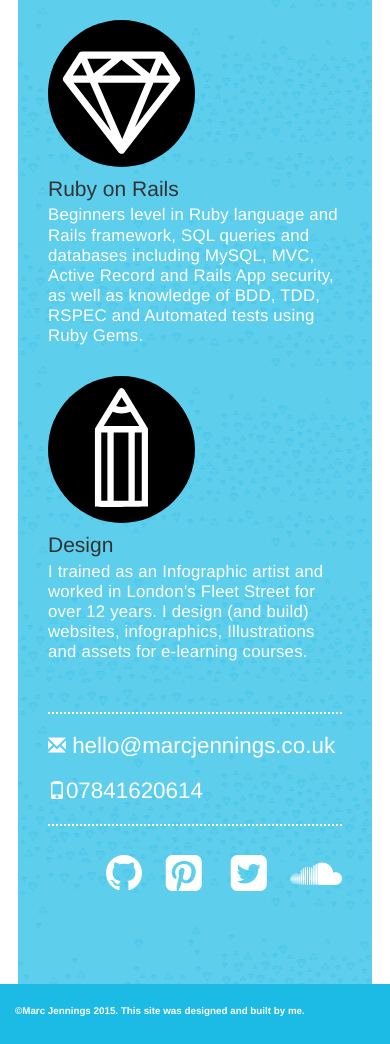
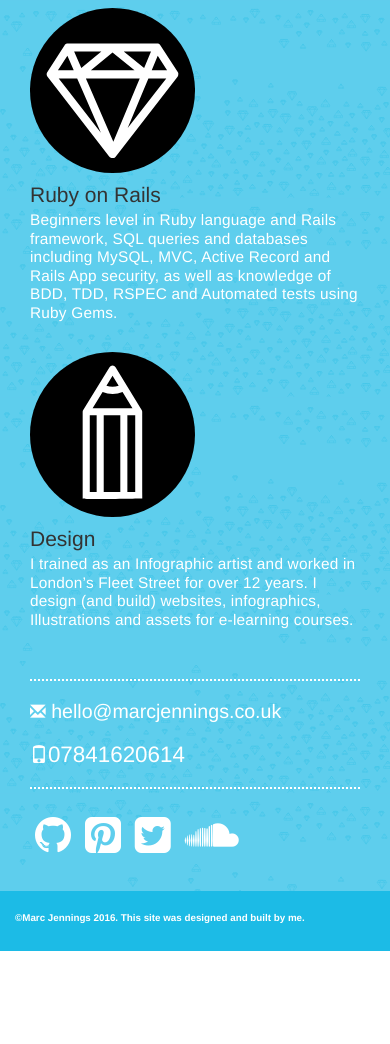
Before and after one commit to marcjennings/portfolio-site, a plain HTML site: page index.html in a window 390 px wide. Shown: the part 2707-3751 px from the top of the page. After the commit the page ends 3658 px from the top, so only its background shows below. Drawn offline with nearby package versions, Linux system fonts and the light colour scheme.

Commit message:
updated css, nav text, email textand favicons

```diff
--- a/css/styles.css
+++ b/css/styles.css
@@ -54,6 +54,7 @@ body {
 
 .nav.navbar-nav li a {
   color: #fff;
+  font-size: 0.9em;
   font-weight: 400;
 }
 
@@ -303,7 +304,7 @@ a[href^="mailto"]:hover {
 
 .fa-soundcloud {
   color: white;
-  font-size: 40px;
+  /* font-size: 40px; */
 }
 /* end footer */
 
@@ -316,10 +317,17 @@ a[href^="mailto"]:hover {
 /* ends swipebox */
 
 @media (max-width: 768px) {
+
   #about-contact {
     height: 100%;
     padding-top: 40px;
     padding-bottom: 20px;
+    margin-left: 0px;
+    margin-right: 0px;
+  }
+
+  #contact {
+    margin-bottom: 0px;
   }
 
   #icon-img {
@@ -336,10 +344,25 @@ a[href^="mailto"]:hover {
   }
 
   .main-text p {
-    font-size: 1.2em;
+    font-size: 1.1em;
     letter-spacing: .2px;
     line-height: 1.2;
     padding-bottom: 5px;
+  }
+
+  h2.mail {
+    font-size: 1.4em;
+  }
+
+  .social.pull-right {
+    float: left!important;
+  }
+
+  .fa {
+    margin: 0 auto;
+    margin-bottom: 10px;
+    padding: 05px;
+    font-size: 3em;
   }
 
   .footer {
--- a/index.html
+++ b/index.html
@@ -158,7 +158,7 @@
 
             <a href="https://twitter.com/Mrca_J" target="_blank" title="twitter"><i class="fa fa-twitter-square fa-3x"></i></a>
 
-            <a href="https://soundcloud.com/mrca-2" target="_blank" title="soundcloud"><i class="fa fa-soundcloud" aria-hidden="true"></i></a>
+            <a href="https://soundcloud.com/mrca-2" target="_blank" title="soundcloud"><i class="fa fa-soundcloud fa-3x" aria-hidden="true"></i></a>
         </div>
       </div><!-- end contact-->
      </div> <!-- end row about-contact-details-->
@@ -168,7 +168,7 @@
     <footer class="footer">
       <div class="container">
         <div class="footer-copyright">
-          <p>&copy;Marc Jennings 2015. This site was designed and built by me.</p>
+          <p>&copy;Marc Jennings 2016. This site was designed and built by me.</p>
         </div>
 
       </div> <!-- end container -->
```
